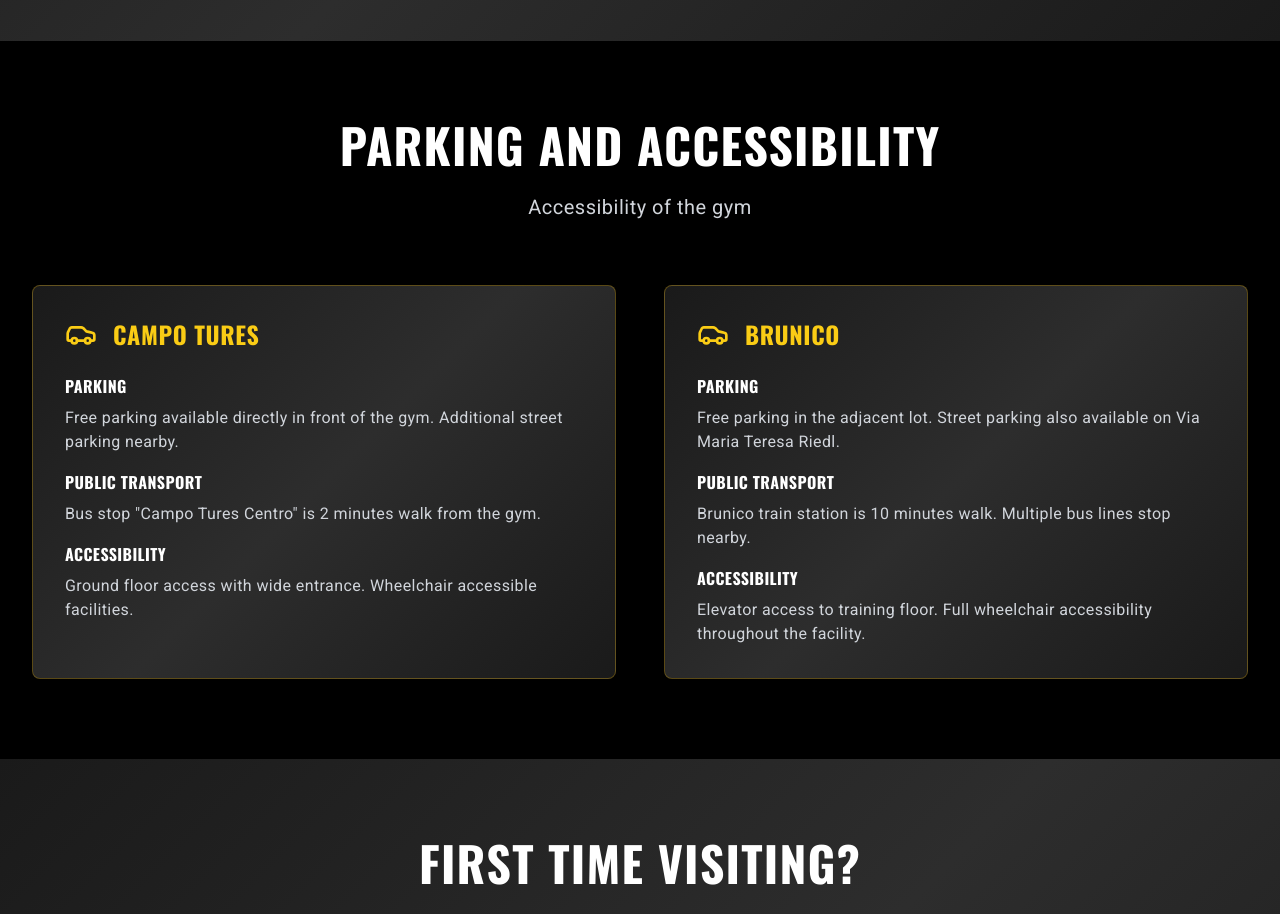
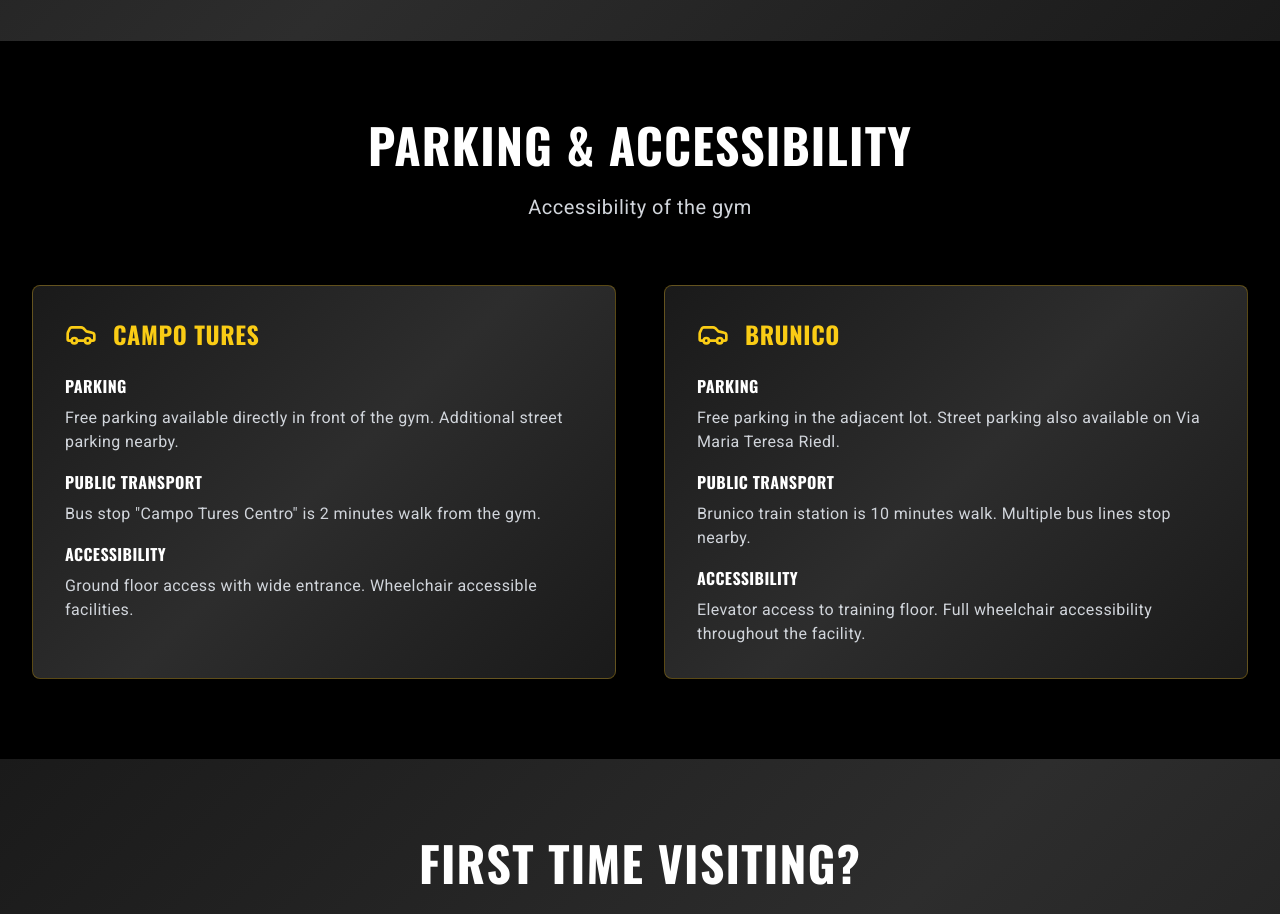
Before and after one commit to Leox-bot/SportAcademy, a React (Vite) app: page /contact in a window 1280 px wide. Shown: the part 1560-2474 px from the top of the page. Built offline with nearby package versions, Linux system fonts and the light colour scheme.

Commit message:
Fix Parking & Accessibility translations in Contact page

```diff
--- a/src/pages/Contact.tsx
+++ b/src/pages/Contact.tsx
@@ -194,10 +194,10 @@ export default function Contact() {
         <div className="max-w-7xl mx-auto px-4 sm:px-6 lg:px-8">
           <div className="text-center mb-16">
             <h2 className="text-4xl md:text-5xl font-black mb-6 text-white tracking-wide uppercase">
-              Parking and Accessibility
+              {t('contact.parkingAccessibility.title')}
             </h2>
             <p className="text-xl text-gray-300 tracking-wide">
-              Accessibility of the gym
+              {t('contact.parkingAccessibility.subtitle')}
             </p>
           </div>
 
```
